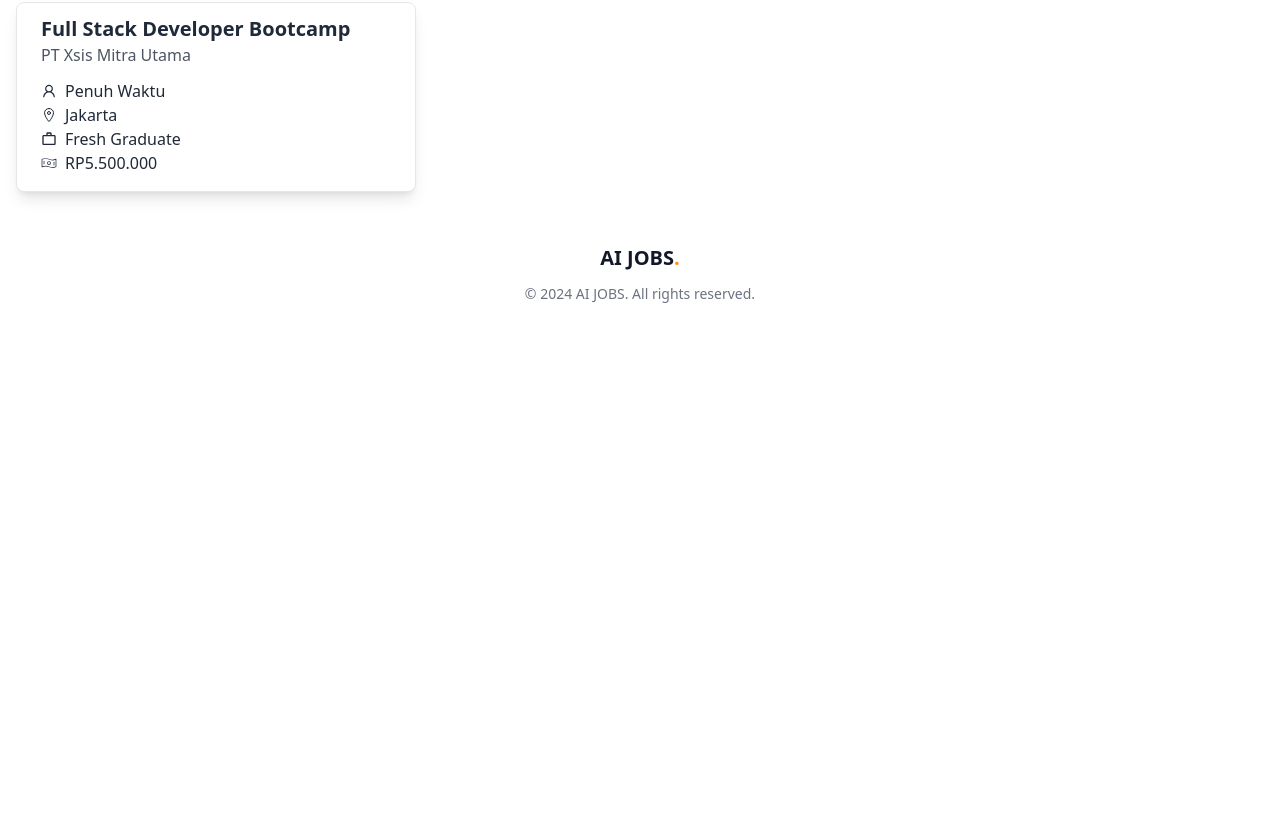
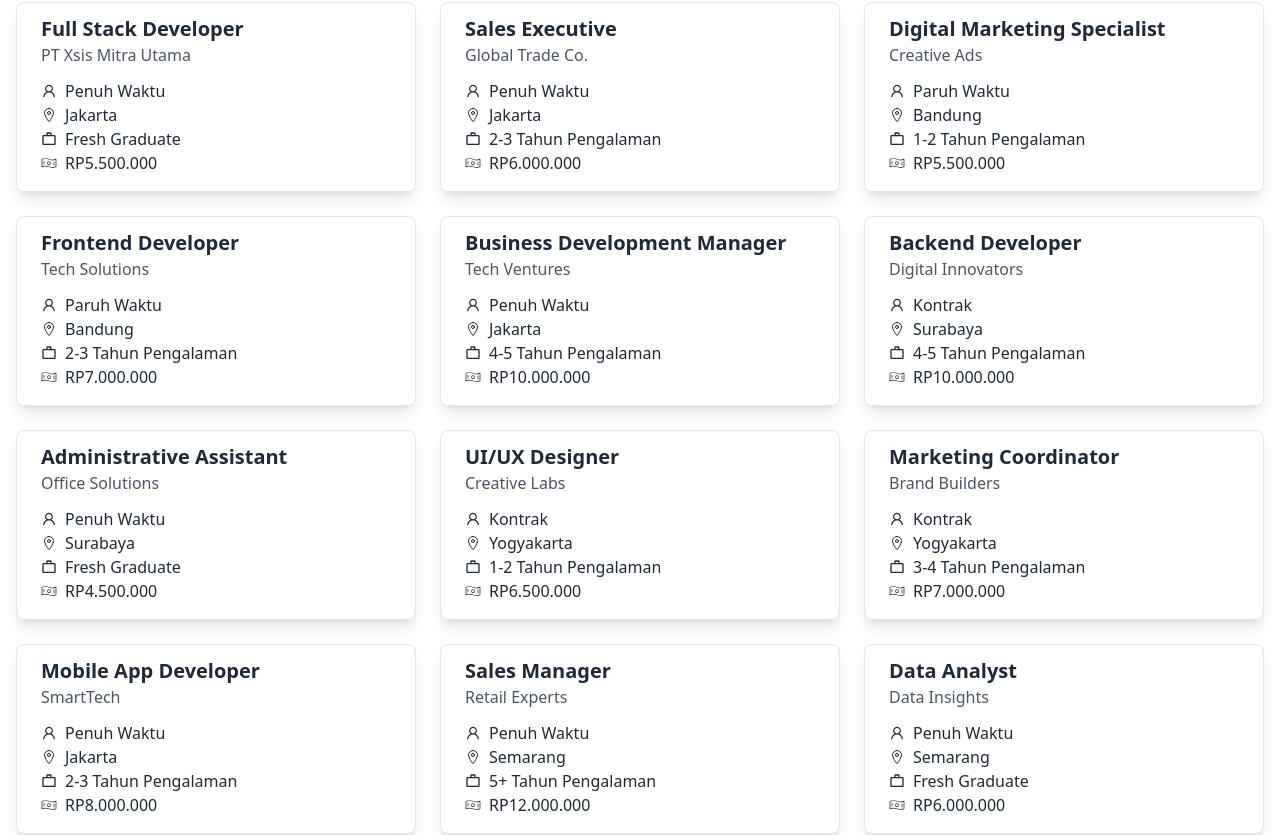
Before and after one commit to tasyaangesti/job-seeker, a React (Vite) app in the folder client/: page / in a window 1280 px wide. Shown: the part 628-1463 px from the top of the page. Before the commit the page ends 972 px from the top, so only its background shows below. Built offline with nearby package versions, Linux system fonts and the light colour scheme.

Commit message:
feat: section update cardjob

```diff
--- a/client/src/components/section/CardJob.jsx
+++ b/client/src/components/section/CardJob.jsx
@@ -2,6 +2,105 @@ import { AiOutlineUser } from "react-icons/ai";
 import { IoLocationOutline } from "react-icons/io5";
 import { MdWorkOutline } from "react-icons/md";
 import { PiMoneyWavyLight } from "react-icons/pi";
+
+const jobs = [
+  {
+    position: "Full Stack Developer",
+    company: "PT Xsis Mitra Utama",
+    typeOfWork: "Penuh Waktu",
+    location: "Jakarta",
+    experienceOfWork: "Fresh Graduate",
+    salary: "RP5.500.000",
+  },
+  {
+    position: "Sales Executive",
+    company: "Global Trade Co.",
+    typeOfWork: "Penuh Waktu",
+    location: "Jakarta",
+    experienceOfWork: "2-3 Tahun Pengalaman",
+    salary: "RP6.000.000",
+  },
+  {
+    position: "Digital Marketing Specialist",
+    company: "Creative Ads",
+    typeOfWork: "Paruh Waktu",
+    location: "Bandung",
+    experienceOfWork: "1-2 Tahun Pengalaman",
+    salary: "RP5.500.000",
+  },
+  {
+    position: "Frontend Developer",
+    company: "Tech Solutions",
+    typeOfWork: "Paruh Waktu",
+    location: "Bandung",
+    experienceOfWork: "2-3 Tahun Pengalaman",
+    salary: "RP7.000.000",
+  },
+  {
+    position: "Business Development Manager",
+    company: "Tech Ventures",
+    typeOfWork: "Penuh Waktu",
+    location: "Jakarta",
+    experienceOfWork: "4-5 Tahun Pengalaman",
+    salary: "RP10.000.000",
+  },
+  {
+    position: "Backend Developer",
+    company: "Digital Innovators",
+    typeOfWork: "Kontrak",
+    location: "Surabaya",
+    experienceOfWork: "4-5 Tahun Pengalaman",
+    salary: "RP10.000.000",
+  },
+  {
+    position: "Administrative Assistant",
+    company: "Office Solutions",
+    typeOfWork: "Penuh Waktu",
+    location: "Surabaya",
+    experienceOfWork: "Fresh Graduate",
+    salary: "RP4.500.000",
+  },
+  {
+    position: "UI/UX Designer",
+    company: "Creative Labs",
+    typeOfWork: "Kontrak",
+    location: "Yogyakarta",
+    experienceOfWork: "1-2 Tahun Pengalaman",
+    salary: "RP6.500.000",
+  },
+  {
+    position: "Marketing Coordinator",
+    company: "Brand Builders",
+    typeOfWork: "Kontrak",
+    location: "Yogyakarta",
+    experienceOfWork: "3-4 Tahun Pengalaman",
+    salary: "RP7.000.000",
+  },
+  {
+    position: "Mobile App Developer",
+    company: "SmartTech",
+    typeOfWork: "Penuh Waktu",
+    location: "Jakarta",
+    experienceOfWork: "2-3 Tahun Pengalaman",
+    salary: "RP8.000.000",
+  },
+  {
+    position: "Sales Manager",
+    company: "Retail Experts",
+    typeOfWork: "Penuh Waktu",
+    location: "Semarang",
+    experienceOfWork: "5+ Tahun Pengalaman",
+    salary: "RP12.000.000",
+  },
+  {
+    position: "Data Analyst",
+    company: "Data Insights",
+    typeOfWork: "Penuh Waktu",
+    location: "Semarang",
+    experienceOfWork: "Fresh Graduate",
+    salary: "RP6.000.000",
+  },
+];
 
 export default function CardJob() {
   return (
@@ -10,35 +109,36 @@ export default function CardJob() {
       <div className="container mx-auto">
         <div className="grid grid-cols-1 sm:grid-cols-2 lg:grid-cols-3 gap-6">
           {/* job card */}
+          {jobs.map((item, idx) => (
             <div className="bg-white shadow-lg rounded-lg border border-gray-200 overflow-hidden transition-shadow duration-300 hover:border-[#FF9100] py-3">
               {/* position - company */}
-            <div className="px-6">
+              <div className="px-6" key={idx}>
                 <h3 className="text-xl font-semibold text-gray-800">
-                Full Stack Developer Bootcamp
+                  {item.position}
                 </h3>
-              <p className="text-gray-600 mb-1">PT Xsis Mitra Utama</p>
+                <p className="text-gray-600 mb-1"> {item.company}</p>
               </div>
-
               {/* detail */}
               <div className="mx-6 mt-4">
                 <div className="my-1 flex flex-row">
                   <AiOutlineUser />
-                <p className="ml-2 -mt-1">Penuh Waktu</p>
+                  <p className="ml-2 -mt-1"> {item.typeOfWork}</p>
                 </div>
                 <div className="my-1 flex flex-row">
                   <IoLocationOutline />
-                <p className="ml-2 -mt-1">Jakarta</p>
+                  <p className="ml-2 -mt-1"> {item.location}</p>
                 </div>
                 <div className="my-1 flex flex-row">
                   <MdWorkOutline />
-                <p className="ml-2 -mt-1">Fresh Graduate</p>
+                  <p className="ml-2 -mt-1"> {item.experienceOfWork}</p>
                 </div>
                 <div className="my-1 flex flex-row">
                   <PiMoneyWavyLight />
-                <p className="ml-2 -mt-1">RP5.500.000</p>
+                  <p className="ml-2 -mt-1"> {item.salary}</p>
                 </div>
               </div>
             </div>
+          ))}
         </div>
       </div>
     </div>
```
Lines whose indentation alone changed are shown as unchanged.
